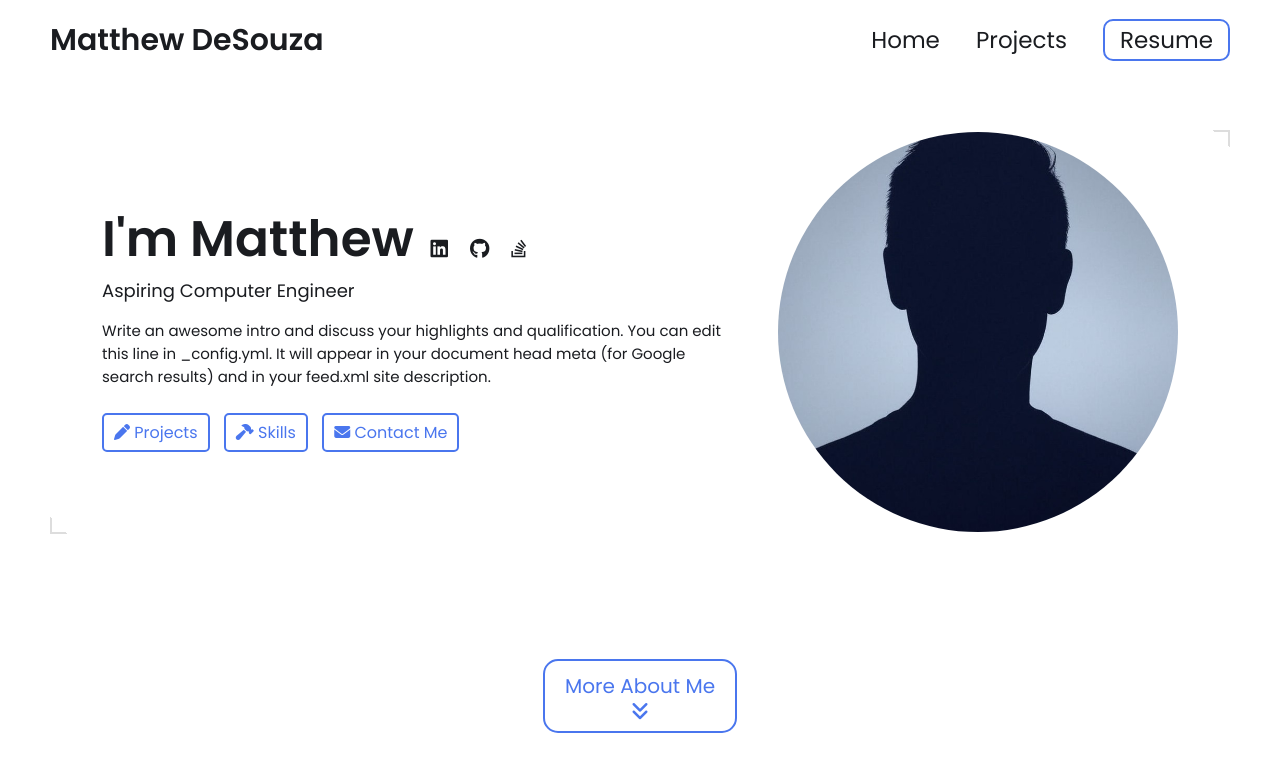
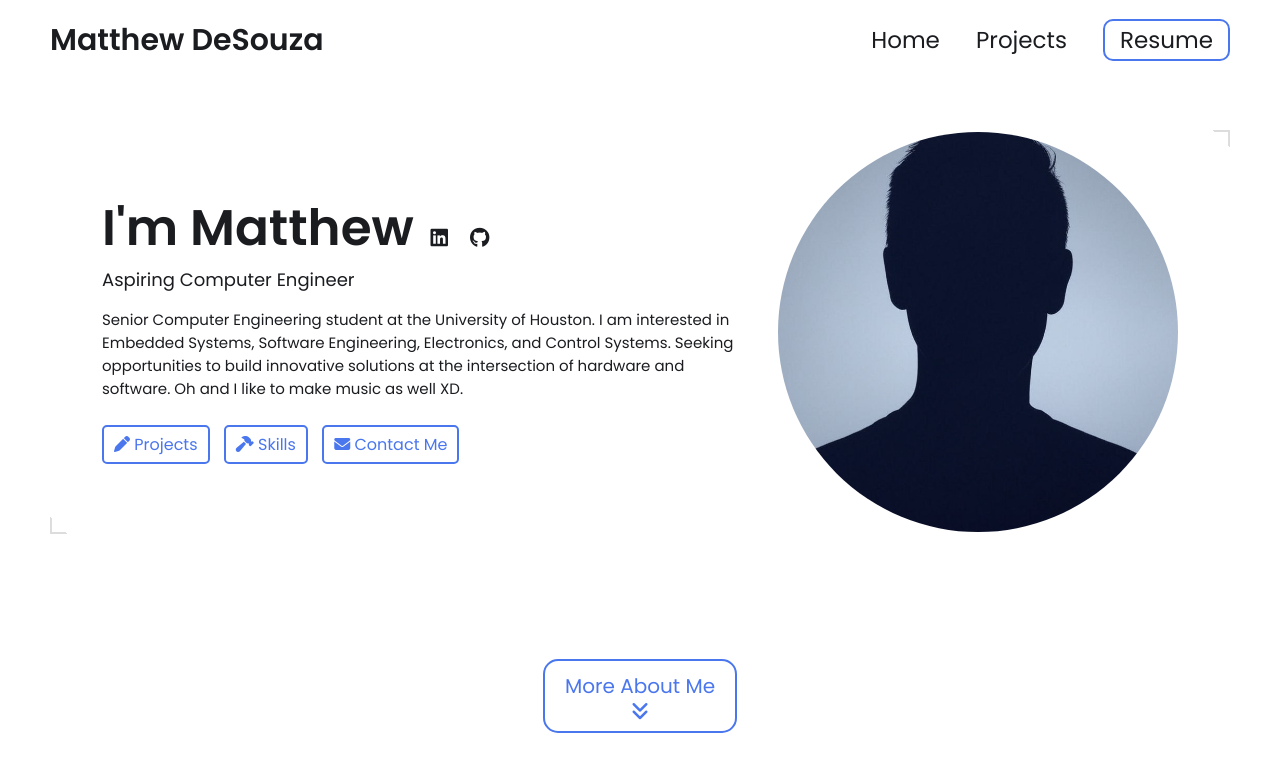
Before and after one commit to mcdesouza/mcdesouza.github.io, a Jekyll site: the page built from index.html, in a window 1280 px wide and 900 px high. Shown: the top 772 px of the window. Built offline with Jekyll 4.4.1, drawn with Linux system fonts in a browser that asks for light colours.

Commit message:
Update _config.yml

```diff
--- a/_config.yml
+++ b/_config.yml
@@ -15,10 +15,9 @@ title: Matthew DeSouza's Portfolio # This is what shows up in the tab of the bro
 name: Matthew DeSouza
 headline: Aspiring Computer Engineer
 description: >- # dont remove this line. this will ignore all new lines until the next section
-  Write an awesome intro and discuss your highlights and qualification. You can edit this
-  line in _config.yml. It will appear in your document head meta (for
-  Google search results) and in your feed.xml site description.
-
+  Senior Computer Engineering student at the University of Houston. I am interested in Embedded Systems, Software Engineering,
+  Electronics, and Control Systems. Seeking opportunities to build innovative solutions at the intersection of hardware and software.
+  Oh and I like to make music as well XD.
 # Place your profile image in /assets/images/profile-image/folder and edit the file name
 profile_image: ./assets/images/profile-image/avatar.jpeg
 
@@ -31,9 +30,9 @@ resume-url: https://drive.google.com/file/d/13Z3duVzh-gguPU5r03oJVEE6rV9rd3DS/vi
 # Set up external links - this will show up as small icons next to your name.
 
 external-links:    # input only your own url slug. The icons with missing entries will not appear.
-  linkedin: test    # https://www.linkedin.com/in/{your url slug}
-  github: leea12    # https://github.com/{your url slug}
-  stackoverflow: test      # https://stackoverflow.com/users/{your url slug}
+  linkedin: linkedin    # https://www.linkedin.com/in/mattdesouza1
+  github: github    # https://github.com/mcdesouza
+  stackoverflow:      # https://stackoverflow.com/users/{your url slug}
   medium:            # https://medium.com/@{your url slug}
   x-twitter:   # https://x.com/{your url slug}
   threads:            # https://threads.net/@{your url slug}
```
